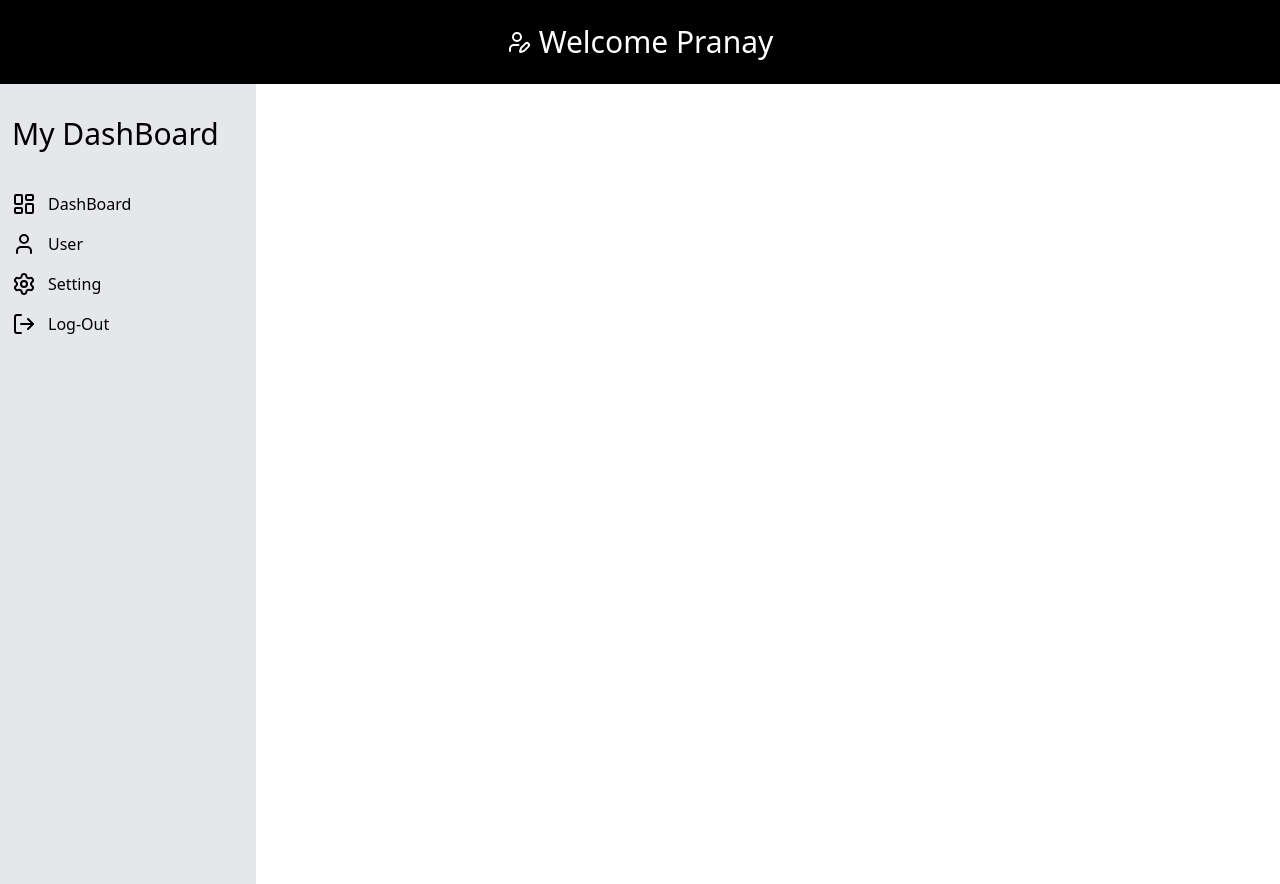
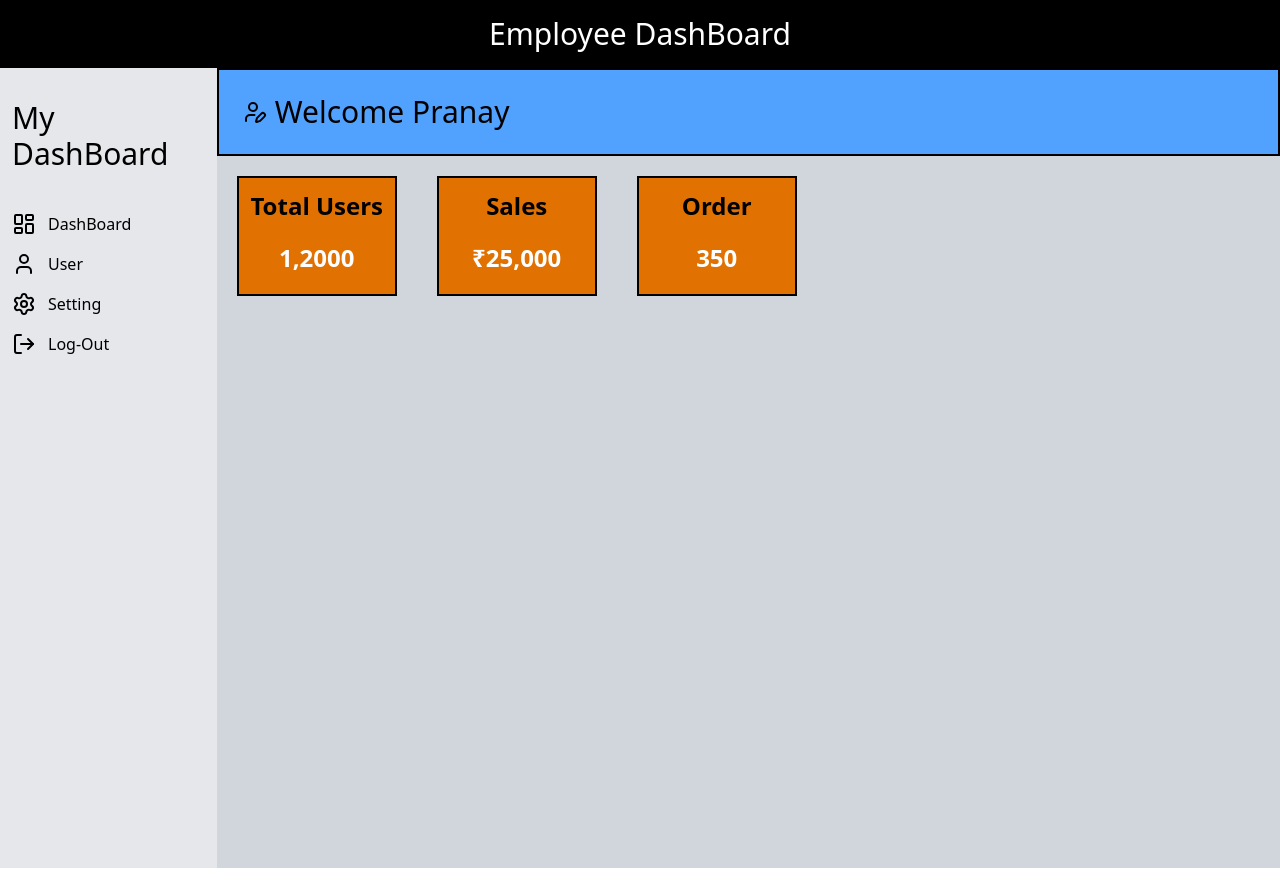
Before and after one commit to Pranaysakpal18/Day-1, a React (Vite) app: page / in a window 1280 px wide. Built offline with nearby package versions, Linux system fonts and the light colour scheme.

Commit message:
Comleted step 1

```diff
--- a/src/App.jsx
+++ b/src/App.jsx
@@ -1,18 +1,26 @@
 import React from 'react'
 import SideBar from './components/SideBar'
-import Header from './components/Header'
+
+import Navbar from './components/Navbar'
+import DashBoard from './Pages/DashBoard'
 
 const App = () => {
   return (
     <div>
-      <Header/>
 
-      <div>
+      <Navbar/>
+
+
+
+    <div className='flex'>
+
+
       <SideBar/>
+      <DashBoard/>
+
+
 
       </div>
-
-
     </div>
   )
 }
--- /dev/null
+++ b/src/Pages/DashBoard.jsx
@@ -0,0 +1,30 @@
+import React from 'react'
+import Header from '../components/Header'
+import DashBoardCart from '../components/DashBoardCart'
+
+const DashBoard = () => {
+  return (
+    <div className='w-full bg-gray-300'>
+        <Header/>
+        <div className='flex'>
+        <DashBoardCart  title="Total Users" value="1,2000"/>
+        <DashBoardCart  title="Sales" value="₹25,000"/>
+        <DashBoardCart  title="Order" value="350"/>
+        </div>
+
+    </div>
+  )
+}
+
+export default DashBoard
+
+// return (
+//     <div className="flex flex-col gap-6 p-6 flex-1">
+//       <Header />
+//       <div className="grid grid-cols-1 md:grid-cols-2 lg:grid-cols-3 gap-6">
+//         <DashboardCard title="Total Users" value="1,200" />
+//         <DashboardCard title="Sales" value="₹25,000" />
+//         <DashboardCard title="Orders" value="320" />
+//       </div>
+//     </div>
+//   );
--- /dev/null
+++ b/src/components/DashBoardCart.jsx
@@ -0,0 +1,14 @@
+import React from 'react'
+
+const DashBoardCart = ({title,value}) => {
+  return (
+    <div className='border-2 h-30 w-40 flex flex-col items-center m-5 bg-amber-600'>
+
+        <p className='text-2xl font-bold mb-5 mt-3 '>{title}</p>
+        <h3 className='text-2xl font-bold text-white'>{value}</h3>
+
+    </div>
+  )
+}
+
+export default DashBoardCart
--- a/src/components/Header.jsx
+++ b/src/components/Header.jsx
@@ -3,7 +3,7 @@ import { UserPen } from 'lucide-react';
 
 const Header = () => {
   return (
-    <div className='bg-black text-white text-3xl p-6 flex justify-center'>
+    <div className='text-3xl p-6 flex justify-start w-full border-2 bg-blue-400'>
         <h1 className='flex items-center gap-2'><span><UserPen/></span> Welcome Pranay</h1>
 
     </div>
--- /dev/null
+++ b/src/components/Navbar.jsx
@@ -0,0 +1,11 @@
+import React from 'react'
+
+const Navbar = () => {
+  return (
+    <div className='bg-black text-white p-4 text-3xl sticky top-0'>
+      <h1 className='text-center'>Employee DashBoard</h1>
+    </div>
+  )
+}
+
+export default Navbar
```
